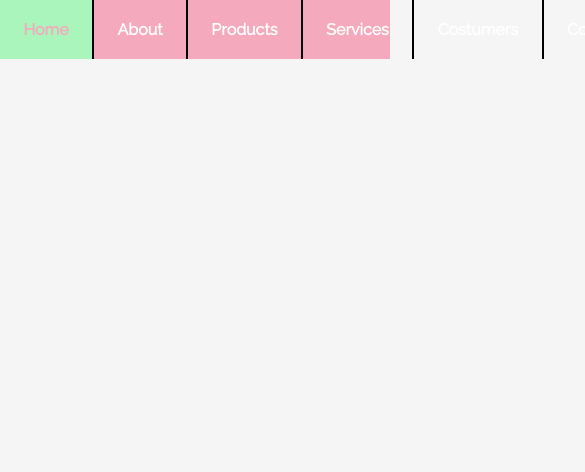
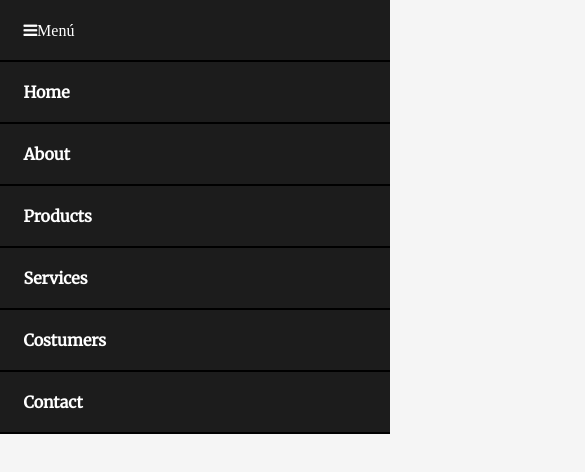
Before and after one commit to nicolealiste/menu-laboratoria, a plain HTML site: page index.html in a window 390 px wide. Shown: the top 472 px of the page, 585 px wide, since content can reach past the window. Drawn offline with Linux system fonts and the light colour scheme.

Commit message:
Se comienza el menú responsive

```diff
--- a/assets/css/main.css
+++ b/assets/css/main.css
@@ -34,7 +34,6 @@ a{
 nav.flex-container{
 	flex-direction: row;
 	justify-content: space-between;
-	align-items: center;
 }
 
 a:hover{
@@ -53,3 +52,38 @@ a:hover{
 	display: inline-block;
 
 }
+
+/*mediaqueries*/
+@media screen and (max-width: 700px){
+	nav{
+		background-color: #1C1C1C;
+	}
+
+	a{
+		font-family: 'Merriweather', serif;
+		display: inline-block;
+		text-align: left;
+		align-items: left;
+		text-decoration: none;
+		border-right: none;
+		border-bottom: 2px solid black;
+		justify-content: space-between;
+		color: white;
+		cursor: pointer;
+	}
+
+	header .menu.flex-container{
+		flex-direction: column;
+		text-align: left;
+		width: 100%;
+
+	}
+
+	header .btn-menu{
+		background-color: #1C1C1C;
+		display: inline-block;
+		color: white;
+		width: 100%;
+		text-align: left;
+	}
+}
--- a/index.html
+++ b/index.html
@@ -5,6 +5,7 @@
 	<title>Menú Laboratoria</title>
 	<link rel="stylesheet" type="text/css" href="assets/css/main.css">
 	<link href="https://fonts.googleapis.com/css?family=Raleway" rel="stylesheet">
+	<link href="https://fonts.googleapis.com/css?family=Merriweather" rel="stylesheet">
 	<link rel="stylesheet" href="https://cdnjs.cloudflare.com/ajax/libs/font-awesome/4.7.0/css/font-awesome.min.css">
 	<meta name="viewport" content="width=device-width, user-scalable=no, initial-scale=1.0, maximum-scale=1.0, minimum-scale=1.0">
 </head>
@@ -23,5 +24,7 @@
 		</nav>
 	</header>
 	<script src="assets/js/app.js"></script>
+	<script src="assets/js/jquery.min.js"></script>
+	<script src="assets/js/headroom.min.js"></script>
 </body>
 </html>
```
